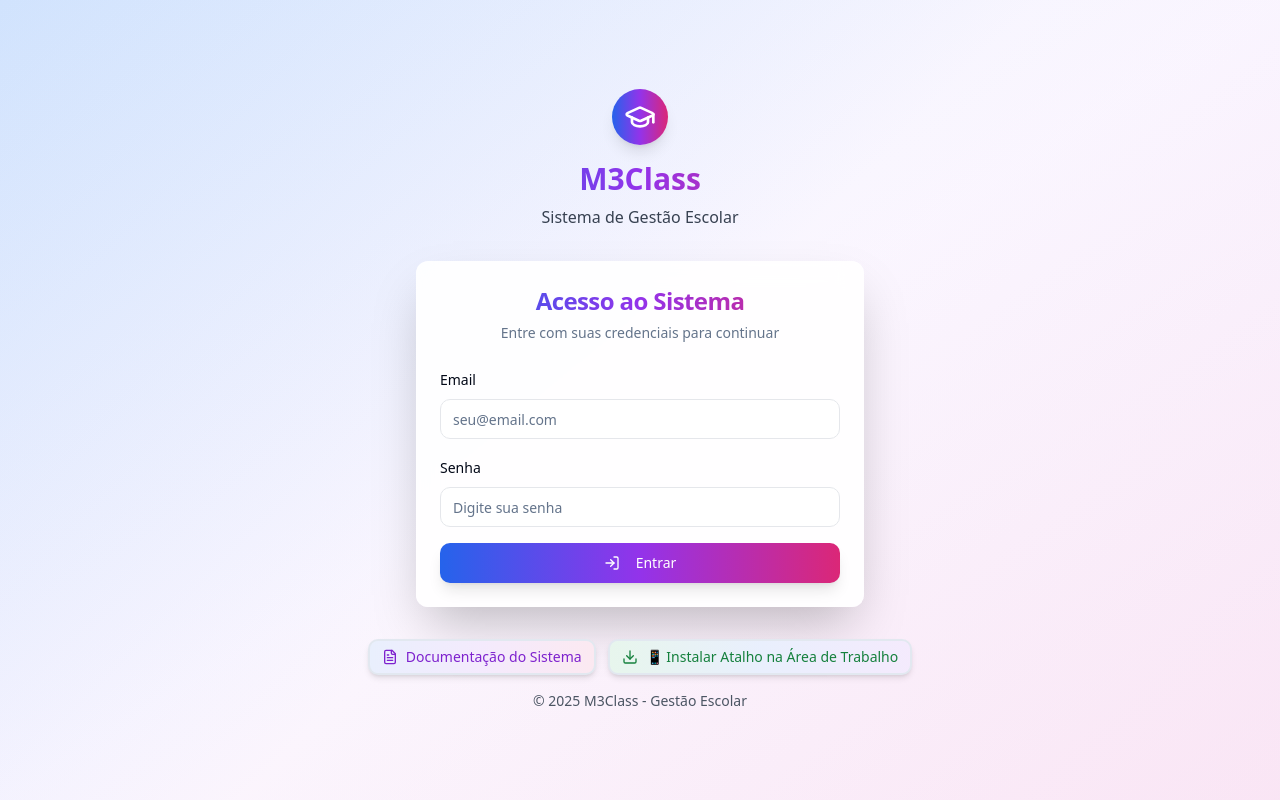
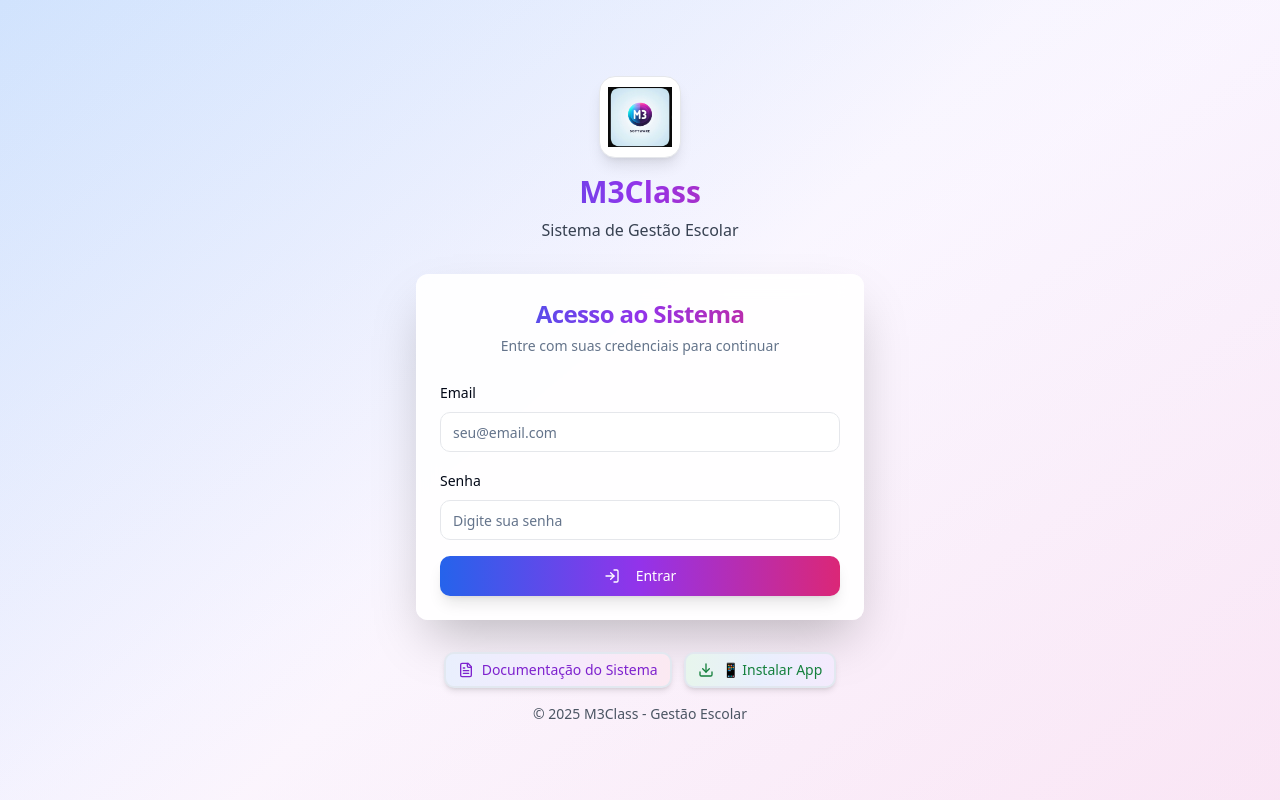
Before and after one commit to MarceloMarchiori/m3class, a React (Vite) app: page / in a window 1280 px wide. Built offline with nearby package versions, Linux system fonts and the light colour scheme.

Commit message:
Add image as app icon
Use the provided image as the app icon in the login screen and as the shortcut icon for the website.

```diff
--- a/index.html
+++ b/index.html
@@ -8,13 +8,16 @@
     <meta name="description" content="Sistema completo de gestão escolar desenvolvido pela M3 Software" />
     <meta name="author" content="M3 Software" />
 
+    <!-- Favicon -->
+    <link rel="icon" href="/lovable-uploads/e11bcea5-685a-4d4b-baa7-f826bb022fb2.png" type="image/png">
+
     <!-- PWA Meta Tags -->
     <link rel="manifest" href="/manifest.json" />
     <meta name="theme-color" content="#2563eb" />
     <meta name="apple-mobile-web-app-capable" content="yes" />
     <meta name="apple-mobile-web-app-status-bar-style" content="default" />
     <meta name="apple-mobile-web-app-title" content="M3Class" />
-    <link rel="apple-touch-icon" href="/icon-192.png" />
+    <link rel="apple-touch-icon" href="/lovable-uploads/e11bcea5-685a-4d4b-baa7-f826bb022fb2.png" />
 
     <!-- Prevent zoom on iOS -->
     <meta name="viewport" content="width=device-width, initial-scale=1, maximum-scale=1, user-scalable=no" />
@@ -22,11 +25,11 @@
     <meta property="og:title" content="M3Class - Sistema de Gestão Escolar" />
     <meta property="og:description" content="Sistema completo de gestão escolar desenvolvido pela M3 Software" />
     <meta property="og:type" content="website" />
-    <meta property="og:image" content="/icon-512.png" />
+    <meta property="og:image" content="/lovable-uploads/e11bcea5-685a-4d4b-baa7-f826bb022fb2.png" />
 
     <meta name="twitter:card" content="summary_large_image" />
     <meta name="twitter:site" content="@m3software" />
-    <meta name="twitter:image" content="/icon-512.png" />
+    <meta name="twitter:image" content="/lovable-uploads/e11bcea5-685a-4d4b-baa7-f826bb022fb2.png" />
   </head>
 
   <body>
--- a/src/pages/Auth.tsx
+++ b/src/pages/Auth.tsx
@@ -1,3 +1,4 @@
+
 import React, { useState } from 'react';
 import { Button } from '@/components/ui/button';
 import { Input } from '@/components/ui/input';
@@ -5,7 +6,7 @@ import { Label } from '@/components/ui/label';
 import { Card, CardContent, CardDescription, CardHeader, CardTitle } from '@/components/ui/card';
 import { useAuth } from '@/contexts/AuthContext';
 import { useNavigate, Link } from 'react-router-dom';
-import { LogIn, GraduationCap, FileText, Download } from 'lucide-react';
+import { LogIn, FileText, Download } from 'lucide-react';
 import { useToast } from '@/hooks/use-toast';
 import { usePWAInstall } from '@/hooks/usePWAInstall';
 
@@ -65,8 +66,12 @@ const Auth = () => {
       <div className="w-full max-w-md relative z-10">
         <div className="text-center mb-8">
           <div className="flex items-center justify-center mb-4">
-            <div className="bg-gradient-to-r from-blue-600 via-purple-600 to-pink-600 p-3 rounded-full shadow-lg">
-              <GraduationCap className="h-8 w-8 text-white" />
+            <div className="bg-white p-2 rounded-2xl shadow-lg border border-gray-200">
+              <img
+                src="/lovable-uploads/e11bcea5-685a-4d4b-baa7-f826bb022fb2.png"
+                alt="M3 Software Logo"
+                className="h-16 w-16 object-contain"
+              />
             </div>
           </div>
           <h1 className="text-3xl font-bold bg-gradient-to-r from-blue-600 via-purple-600 to-pink-600 bg-clip-text text-transparent mb-2">
@@ -143,7 +148,7 @@ const Auth = () => {
               className="flex items-center gap-2 border-2 bg-gradient-to-r from-green-600/10 via-blue-600/10 to-purple-600/10 hover:from-green-600/20 hover:via-blue-600/20 hover:to-purple-600/20 text-green-700 hover:text-green-800 shadow-md transition-all duration-300 transform hover:scale-105"
             >
               <Download className="h-4 w-4" />
-              📱 Instalar Atalho na Área de Trabalho
+              📱 Instalar App
             </Button>
           </div>
 
--- a/vite.config.ts
+++ b/vite.config.ts
@@ -19,6 +19,7 @@ export default defineConfig(({ mode }) => ({
       registerType: 'autoUpdate',
       workbox: {
         globPatterns: ['**/*.{js,css,html,ico,png,svg}'],
+        maximumFileSizeToCacheInBytes: 3 * 1024 * 1024, // 3MB
         runtimeCaching: [
           {
             urlPattern: /^https:\/\/fonts\.googleapis\.com\/.*/i,
@@ -49,12 +50,12 @@ export default defineConfig(({ mode }) => ({
         start_url: '/',
         icons: [
           {
-            src: '/icon-192.png',
+            src: '/lovable-uploads/e11bcea5-685a-4d4b-baa7-f826bb022fb2.png',
             sizes: '192x192',
             type: 'image/png'
           },
           {
-            src: '/icon-512.png',
+            src: '/lovable-uploads/e11bcea5-685a-4d4b-baa7-f826bb022fb2.png',
             sizes: '512x512',
             type: 'image/png'
           }
```
Also changed, not shown: public/lovable-uploads/e11bcea5-685a-4d4b-baa7-f826bb022fb2.png (added), public/manifest.json.
